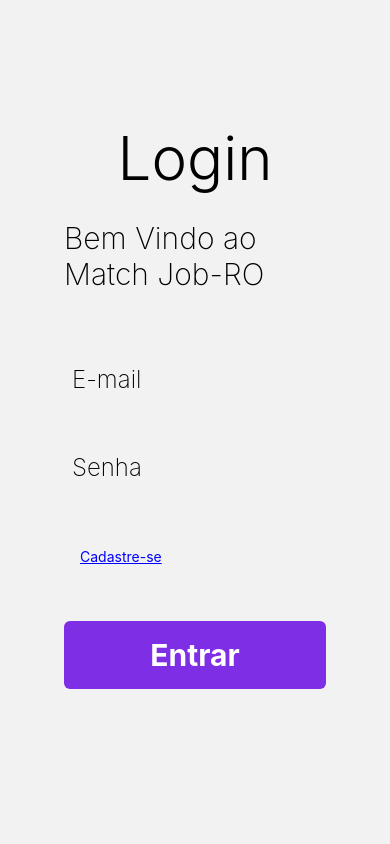
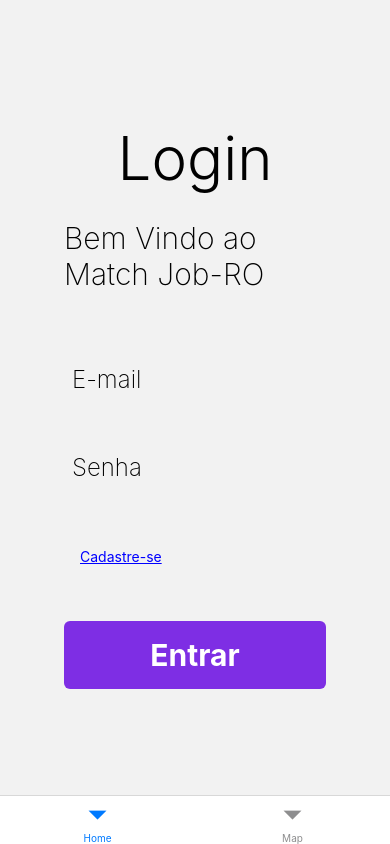
Before and after one commit to Match-Job-RO/match-job-mobile, a React Native app: screen /Post in a window 390 px wide. Built offline with nearby package versions, Linux system fonts and the light colour scheme; what expo-notifications would draw is missing.

Commit message:
feat: add tab bottom

```diff
--- a/App.tsx
+++ b/App.tsx
@@ -1,11 +1,15 @@
 import React from "react";
 import { NavigationContainer } from "@react-navigation/native";
-import Navigator from "./src/Navgator/Navgator";
+import { TabNavigator } from "./src/Navgator/Navigator";
+import { StatusBar } from "expo-status-bar";
 
 export default function App(): JSX.Element {
 	return (
 		<NavigationContainer>
-			<Navigator />
+			<>
+				<StatusBar style="auto" />
+				<TabNavigator />
+			</>
 		</NavigationContainer>
 	);
 }
--- a/package.json
+++ b/package.json
@@ -11,7 +11,7 @@
   "dependencies": {
     "@react-native-async-storage/async-storage": "1.18.2",
     "@react-navigation/bottom-tabs": "^6.5.11",
-    "@react-navigation/native": "^6.1.8",
+    "@react-navigation/native": "^6.1.9",
     "@react-navigation/stack": "^6.3.18",
     "@types/react": "~18.2.14",
     "expo": "^49.0.16",
@@ -23,7 +23,8 @@
     "react": "18.2.0",
     "react-native": "0.72.6",
     "react-native-gesture-handler": "~2.12.0",
-    "react-native-maps": "^1.8.0",
+    "react-native-maps": "1.7.1",
+    "react-native-reanimated": "~3.3.0",
     "react-native-safe-area-context": "4.6.3",
     "react-native-screens": "~3.22.0",
     "typescript": "^5.1.3"
--- a/src/Navgator/Navgator.tsx
+++ /dev/null
@@ -1,18 +0,0 @@
-import { createStackNavigator } from "@react-navigation/stack";
-import Login from "../screens/Login";
-import Home from "../screens/Home";
-import Signup from "../screens/Signup";
-import Map from "../screens/Map";
-
-const Stack = createStackNavigator();
-
-export default function Navigator() {
-  return (
-    <Stack.Navigator screenOptions={{ headerShown: false }}>
-      <Stack.Screen name="Login" component={Login} />
-      <Stack.Screen name="Home" component={Home} />
-      <Stack.Screen name="Signup" component={Signup} />
-      <Stack.Screen name="Map" component={Map} />
-    </Stack.Navigator>
-  );
-}
--- /dev/null
+++ b/src/Navgator/Navigator.tsx
@@ -0,0 +1,37 @@
+import { createStackNavigator } from "@react-navigation/stack";
+import { createBottomTabNavigator } from "@react-navigation/bottom-tabs";
+import Login from "../screens/Login";
+import Home from "../screens/Home";
+import Signup from "../screens/Signup";
+import Map from "../screens/Map";
+
+const Stack = createStackNavigator();
+const Tab = createBottomTabNavigator();
+
+export function StackNavigator() {
+	return (
+		<Stack.Navigator screenOptions={{ headerShown: false }}>
+			<Stack.Screen name="Login" component={Login} />
+			<Stack.Screen name="Home" component={Home} />
+			<Stack.Screen name="Signup" component={Signup} />
+			<Stack.Screen name="Map" component={Map} />
+		</Stack.Navigator>
+	);
+}
+export function StackTabNavigator() {
+	return (
+		<Stack.Navigator screenOptions={{ headerShown: false }}>
+			<Stack.Screen name="Home" component={Home} />
+			<Stack.Screen name="Map" component={Map} />
+		</Stack.Navigator>
+	);
+}
+
+export function TabNavigator() {
+	return (
+		<Tab.Navigator screenOptions={{ headerShown: false }}>
+			<Tab.Screen name="Home" component={StackNavigator} />
+			<Tab.Screen name="Map" component={StackNavigator} />
+		</Tab.Navigator>
+	);
+}
--- a/src/screens/Home.tsx
+++ b/src/screens/Home.tsx
@@ -51,6 +51,11 @@ export default function Home() {
 		} catch (error) {
 			console.error("Erro ao registrar notificações:", error);
 		}
+	}
+
+	async function clearCache() {
+		await AsyncStorage.clear();
+		navigation.navigate("Login");
 	}
 
 	async function handleCallNotification() {
@@ -160,6 +165,12 @@ export default function Home() {
 						<TouchableOpacity onPress={openMap}>
 							<Text className="bg-blue-500 p-2 mt-2text-white">Abrir Mapa</Text>
 						</TouchableOpacity>
+
+						<TouchableOpacity onPress={clearCache}>
+							<Text className="bg-blue-500 p-2 mt-2text-white">
+								Limpar Cache
+							</Text>
+						</TouchableOpacity>
 					</View>
 
 					{/* <BottomNavgator /> */}
```
Also changed, not shown: 1 other file (tests, documents, lock files or other folders).
